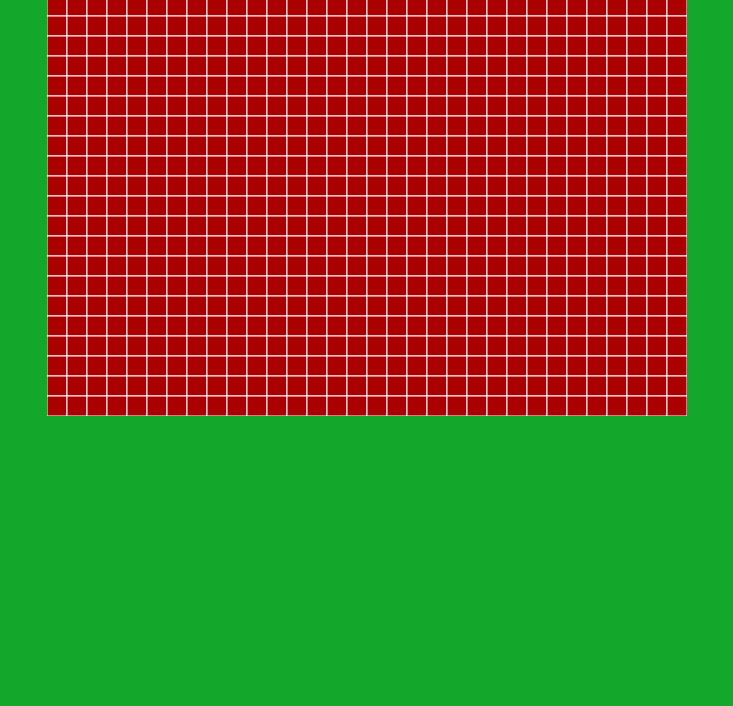
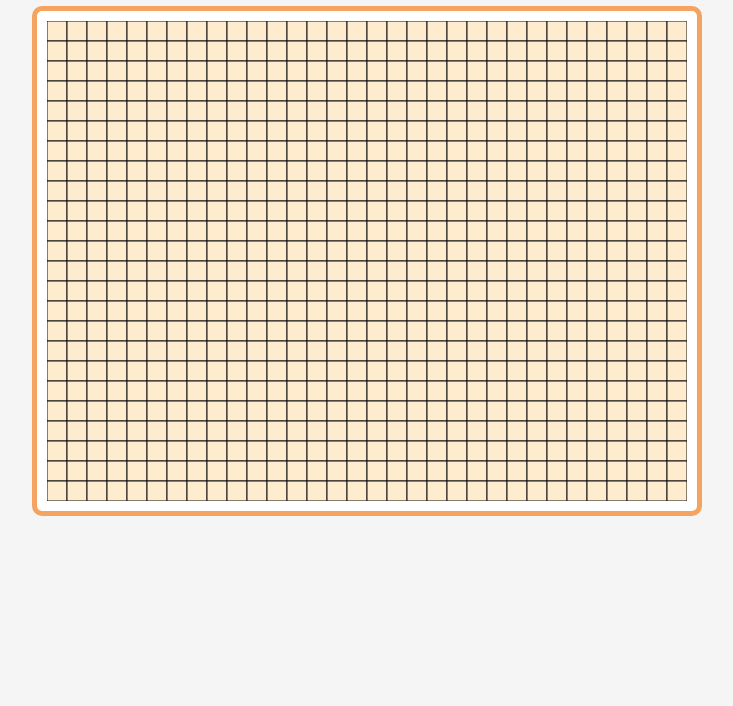
Before and after one commit to SampleDeveloperTeam/snailgame, a plain HTML site: page index.html in a window 1280 px wide. Shown: the part 94-800 px from the top of the page, without its empty margins (273-1006 px from the left). Drawn offline with Linux system fonts and the light colour scheme.

Commit message:
немного изменил стили и разметку index.html добавил flexbox и пару дивов

```diff
--- a/css/snail.css
+++ b/css/snail.css
@@ -1,13 +1,26 @@
 body{
-    background-color: #13A72B
+    background-color: whitesmoke;
+    display: flex;
+    flex-flow: column;
+    justify-content: center;
+    align-items: center;
+    font-family: Impact,Haettenschweiler,Franklin Gothic Bold,Charcoal,Helvetica Inserat,Bitstream Vera Sans Bold,Arial Black,sans serif;
+    color: darkcyan;
 }
 
 #canvas{
     background-color: #ffffff;
-    margin-left: auto;
-    margin-right: auto;
-    margin-top: 30px;
-    display: block;
+
     /*width: 640px;
     height: 480px;*/
 }
+
+.main {
+    background-color: #ffffff;
+    padding: 10px;
+
+    border: thick sandybrown solid;
+    border-radius: 10px;
+
+    display: flex;
+}
--- a/index.html
+++ b/index.html
@@ -9,6 +9,19 @@
     <script src="scripts/main.js"></script>
 </head>
 <body>
+
+<header>
+    <h1>SpeedySnakes</h1>
+
+</header>
+
+<div class="main">
     <canvas id="canvas" width='640' height='480'>У вас не работает канвас</canvas>
+</div>
+
+<footer>
+
+</footer>
+
 </body>
 </html>
--- a/scripts/main.js
+++ b/scripts/main.js
@@ -77,6 +77,9 @@ function initialization()
 }
 
 
+/**
+ * функция отрисовки
+ */
 function render()
 {
 	$ctx.clearRect(0,0,640,480);//очистка канваса
@@ -87,9 +90,9 @@ function render()
 	 		switch(field[i][j])
 	 		{
 	 			case 0:
-	 			$ctx.fillStyle='#AA0000';
+	 			$ctx.fillStyle='#ffebcd';
 	 			$ctx.fillRect(i*cell,j*cell,cell,cell);
-	 			$ctx.strokeStyle="#ffffff";
+	 			$ctx.strokeStyle="#111";
 	 			$ctx.strokeRect(i*cell,j*cell,cell,cell);
 	 			break;
 	 		}
@@ -98,6 +101,9 @@ function render()
 	requestAnimationFrame(render);// вызывает render() по циклу
 }
 
+/**
+ * вызов функции initialization, когда загрузится html окно
+ */
 $(document).ready(function(){
 	initialization();
 });
```
